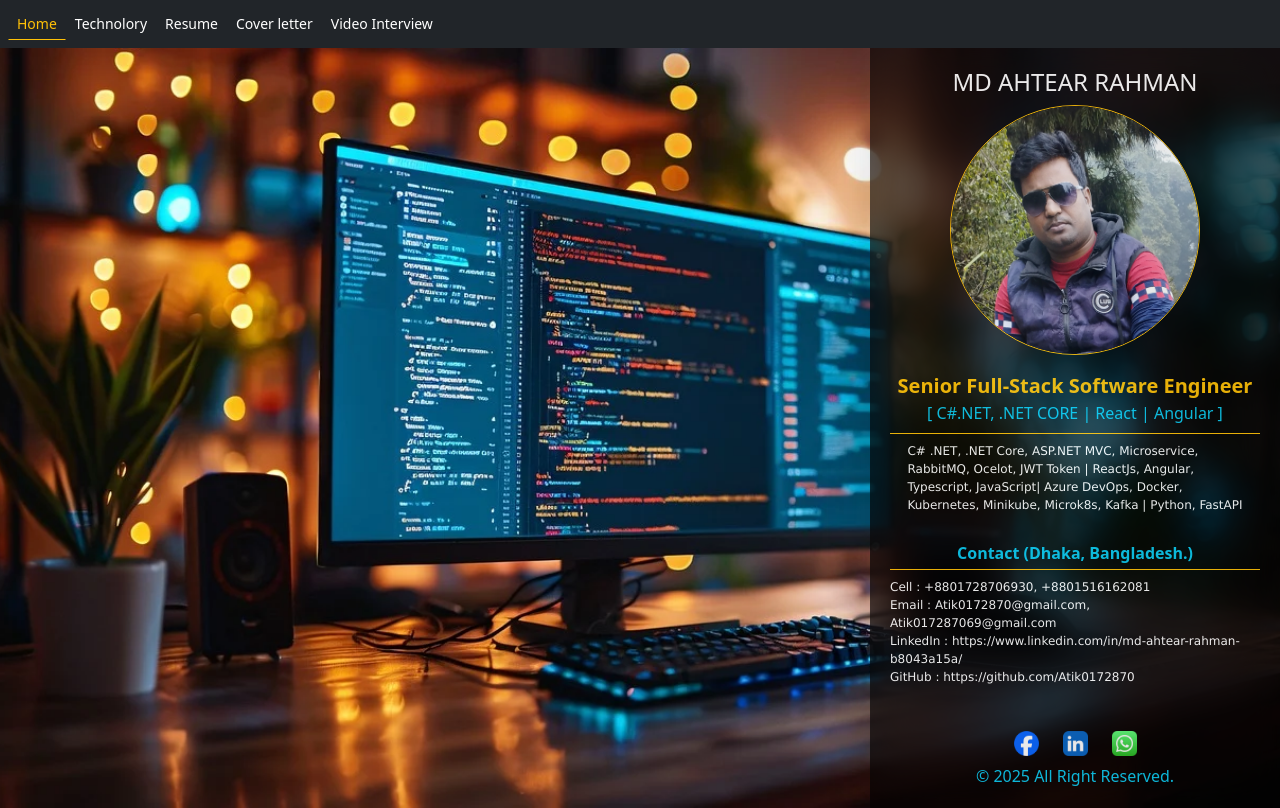
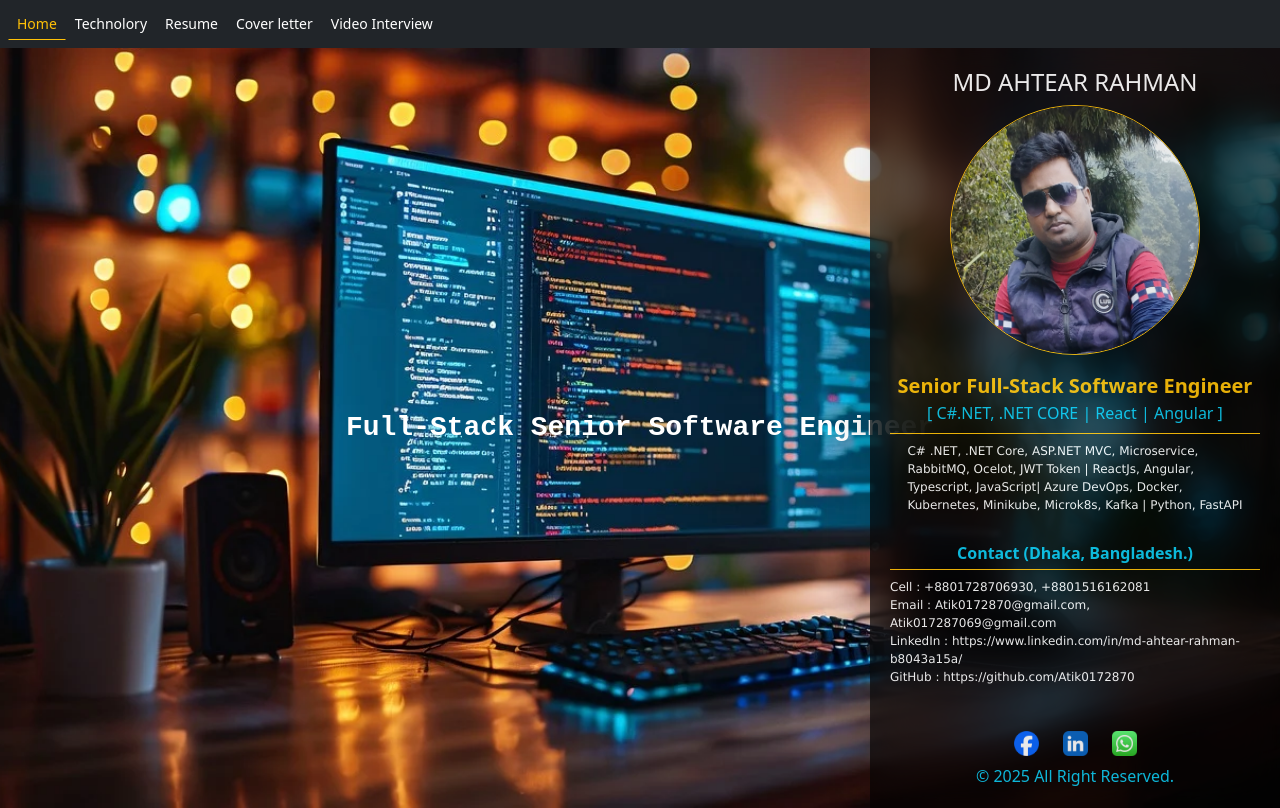
Before and after one commit to Atik0172870/ahtear-resume, a React (Vite) app: page /#/ in a window 1280 px wide. Built offline with nearby package versions, Linux system fonts and the light colour scheme.

Commit message:
add amimation for as a full stack software engineer

```diff
--- a/src/home/Home.jsx
+++ b/src/home/Home.jsx
@@ -9,7 +9,7 @@ import './Home.scss';
 function Home() {
 
     return (
-        <div className='card home rounded-0 border-0 mt-5 d-flex flex-row'>
+        <div className='card home rounded-0 border-0 mt-5 d-flex flex-row aligin-items-center justify-content-center'>
 
             <div className="card-body text-white glass-card border-0 rounded-0 shadow-lg">
                 <h4 className="card-title">MD AHTEAR RAHMAN</h4>
@@ -41,6 +41,9 @@ function Home() {
                 </div>
                 <span className='mt-2 text-info'>	&copy; {new Date().getFullYear()}{' All Right Reserved.'}</span>
             </div>
+            <div className='d-flex align-items-center'>
+                <span className='typewriter fw-bold fs-3'>Full-Stack Senior Software Engineer</span>
+            </div>
         </div>
     )
 }
--- a/src/home/Home.scss
+++ b/src/home/Home.scss
@@ -6,7 +6,28 @@
     width: 100% !important;
     background-repeat: no-repeat;
     overflow: auto;
+
     //background: linear-gradient(90deg, rgba(0, 0, 0, 1) 2%, rgba(13, 6, 42, 1) 100%);
+    .typewriter {
+        font-family: monospace;
+        font-size: 1.5rem;
+        white-space: nowrap;
+        overflow: hidden;
+        // border-right: 1px solid white;
+        width: 0;
+        animation: typing 8s steps(37) infinite, blink 0.7s step-end infinite;
+        padding: 1rem;
+        color: white;
+        text-align: center;
+    }
+
+    @keyframes typing {
+      0%   { width: 0ch; }
+      62.5%  { width: 37ch; }  /* Typing finishes in 5s (62.5% of 8s) */
+      87.5% { width: 37ch; }   /* Hold full text for 2s (5s–7s) */
+      100%  { width: 0ch; }    /* Clear in the last 1s */
+    }
+
 
     .base-div {
         width: 100%;
@@ -35,10 +56,10 @@
         position: absolute;
         right: 0;
 
-            @media (min-width: 600px) {
-                .contact-info  {
-                    width: 370px;
-                }
+        @media (min-width: 600px) {
+            .contact-info {
+                width: 370px;
+            }
 
             // width: 345px;
         }
```
